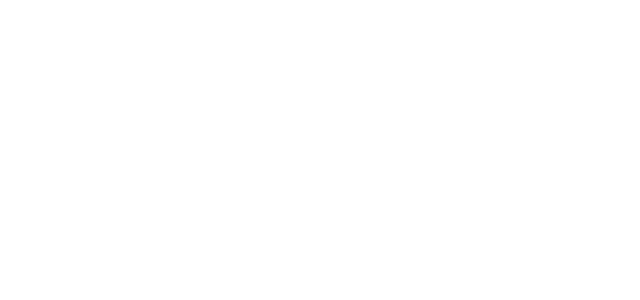
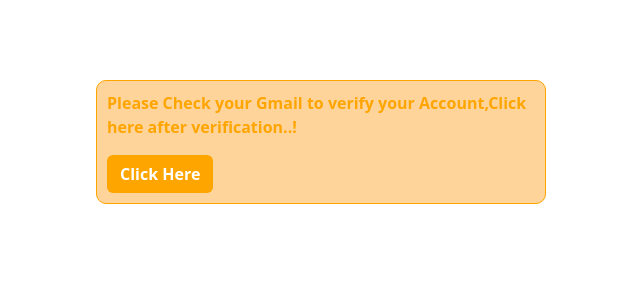
Before and after one commit to aathi-aathi/URL-SHORTNER-FRONTEND, a React (Vite) app: page /verify/1 in a window 1280 px wide. Before the commit this address had no page. Shown: the top 300 px of the page, without its empty margins (319-959 px from the left). Built offline with nearby package versions, Linux system fonts and the light colour scheme.

Commit message:
second commit

```diff
--- a/src/App.jsx
+++ b/src/App.jsx
@@ -8,6 +8,7 @@
 import ForgotPassword from './forgot-password/forgot-password'
 import ResetPassword from './forgot-password/reset-password'
 import UrlShortener from './home'
+import Verify from './register/verify'
 
 function App() {
 
@@ -17,6 +18,7 @@
         <Routes>
           <Route path='/' element={<OutletRouter/>}>
             <Route index element={<Register/>}></Route>
+            <Route path='verify/:email' element={<Verify/>}></Route>
             <Route path='verify-account/:token' element={<VerifyAccount/>}></Route>
           </Route>
           <Route path='/login' element={<Login/>}></Route>
--- a/src/api.js
+++ b/src/api.js
@@ -67,4 +67,14 @@
     const response = await fetch(`${backendURL}/short-url/${email}`)
     return await response.json()
  }
-export {postData,verifyUserData,loginData,forgotPassword,resetpassword,getShortUrl,getAllUrls}
+ const checkVerify =async(email)=>{
+    console.log(email)
+    const response = await fetch(`${backendURL}/verify/${email}`,{
+        method:"POST",
+        headers:{
+        "Content-Type":"application/json; charset=utf-8"
+    }
+})
+    return await response.json()
+}
+export {postData,verifyUserData,loginData,forgotPassword,resetpassword,getShortUrl,getAllUrls,checkVerify}
--- a/src/register/register.jsx
+++ b/src/register/register.jsx
@@ -43,7 +43,7 @@
          (setShowIncorrect(false))
       }, 3000);
         }else{
-            navigate("/login")
+            navigate(`verify/${formData.email}`)
         }
 
     };
--- /dev/null
+++ b/src/register/verify.jsx
@@ -0,0 +1,35 @@
+import { useNavigate, useParams } from "react-router-dom";
+import { checkVerify } from "../api";
+
+const Verify = () =>{
+    const params = useParams()
+    const navigate = useNavigate()
+    console.log(params)
+const CheckUser = async()=>{
+  const data =  await checkVerify(params.email)
+  if(data.code === 1){
+    navigate('/login')
+  }
+  else{
+    alert('Please Verify your account')
+  }
+}
+    return(
+    <div style={{width:'100%',
+                     display:'flex',
+                     justifyContent:'center'}}>
+        <div
+        style={{border:'1px solid orange',
+                borderRadius:'10px',
+                padding:'10px',
+                width:'95%',
+                maxWidth:'450px',
+                marginTop:'5rem',
+                backgroundColor:'#FFD49B'}}>
+                   <p style={{fontWeight:'bold',color:'orange'}}>Please Check your Gmail to verify your Account,Click here after verification..!</p>
+                   <button className="btn" style={{backgroundColor:'orange',color:'white',fontWeight:'bold'}} onClick={CheckUser}>Click Here</button>
+        </div>
+    </div>
+    )
+}
+export default Verify;
```
Also changed, not shown: 1 other file (tests, documents, lock files or other folders).
